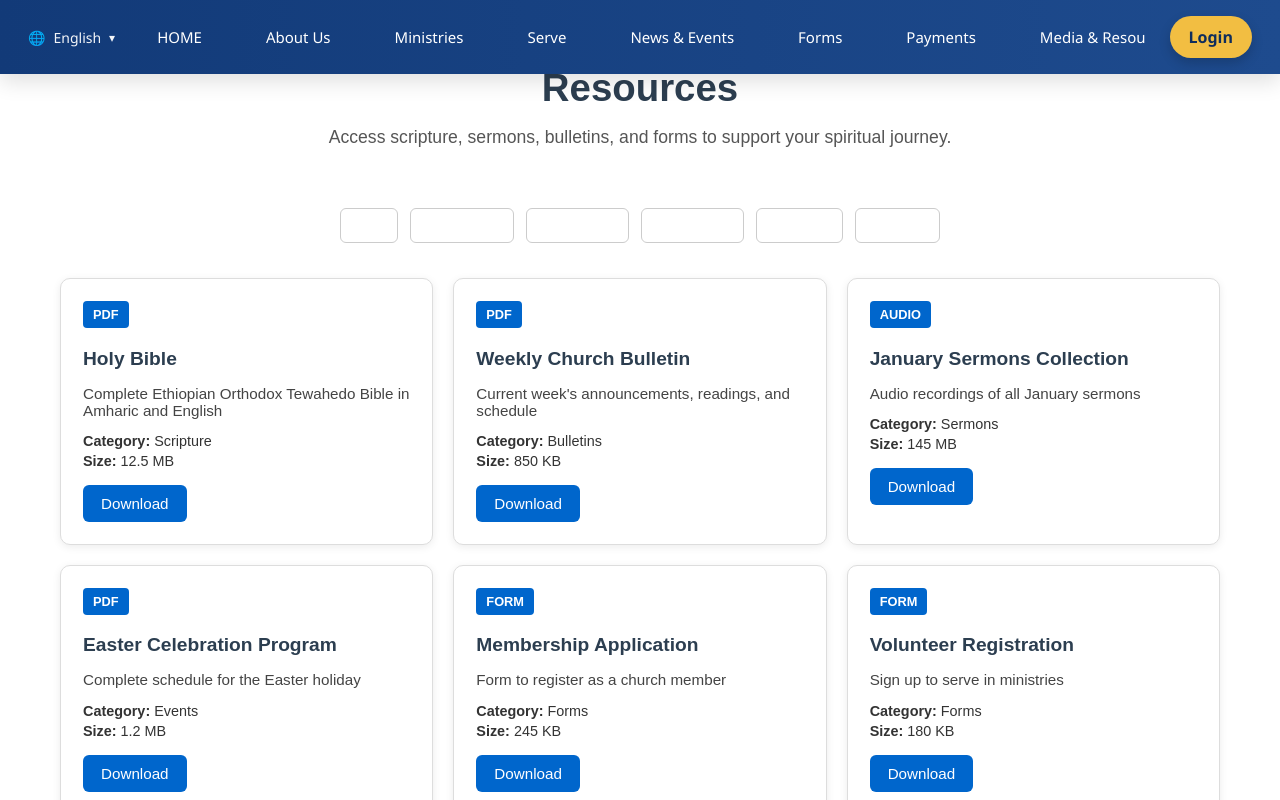
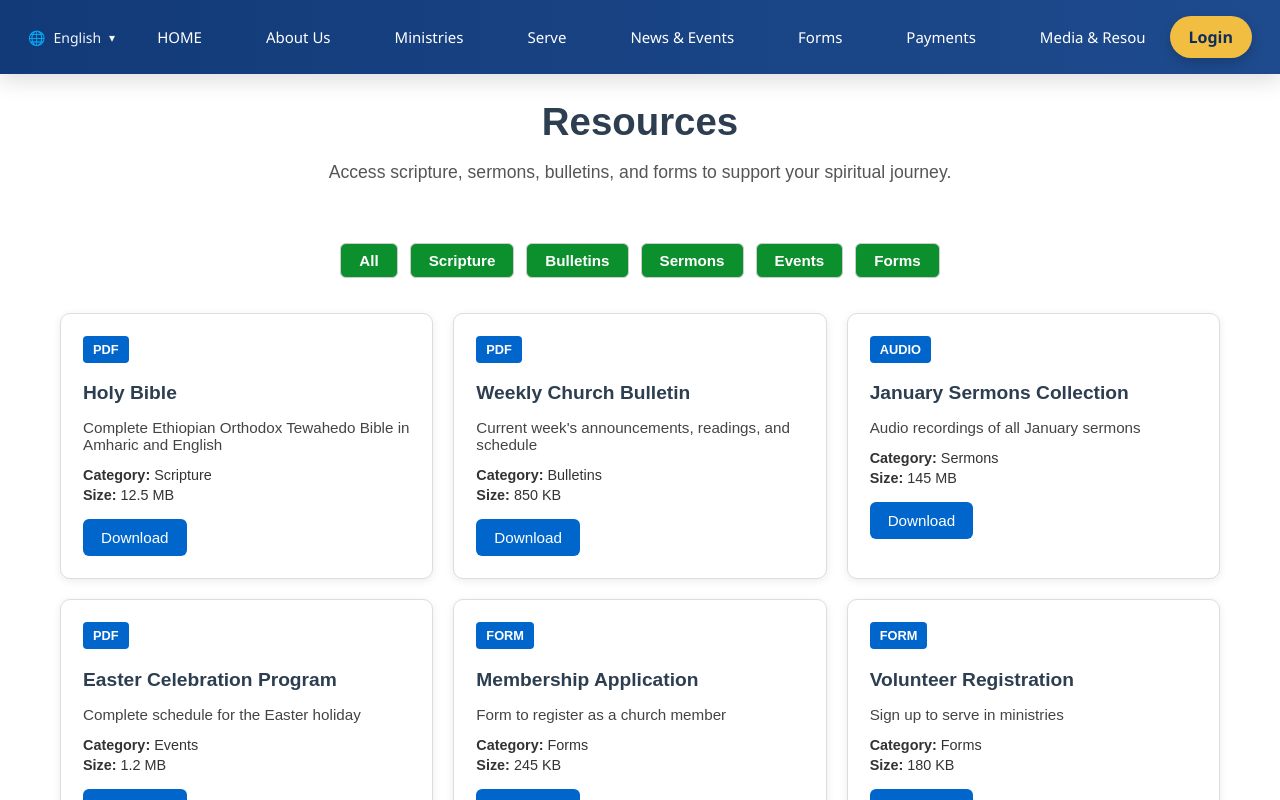
Before and after one commit to natenaltsega2225/Holy-Trinity-Ethiopian-Church-Website-Frontend, a React (Vite) app: page /more/resources in a window 1280 px wide. Shown: the top 800 px of the page. Built offline with nearby package versions, Linux system fonts and the light colour scheme.

Commit message:
updated resource page button color

```diff
--- a/src/pages/Media&Resources/Resources.jsx
+++ b/src/pages/Media&Resources/Resources.jsx
@@ -83,6 +83,7 @@ export default function Resources() {
     <div className="resources-container">
       {/* Header */}
       <header className="resources-header">
+
         <h1>Resources</h1>
         <p>
           Access scripture, sermons, bulletins, and forms to support your spiritual journey.
--- a/src/styles/Resources.css
+++ b/src/styles/Resources.css
@@ -15,7 +15,8 @@
 .resources-header h1 {
   font-size: 2.4rem;
   color: #2c3e50;
-  margin-bottom: 10px;
+  margin-bottom: 1px;
+  margin-top: 60px;
 }
 
 .resources-header p {
@@ -35,7 +36,7 @@
 .category-btn {
   padding: 8px 18px;
   border: 1px solid #ccc;
-  background: #fff;
+  background: #0c902d;
   border-radius: 6px;
   cursor: pointer;
   font-size: 0.95rem;
@@ -43,8 +44,8 @@
 }
 
 .category-btn:hover {
-  background: #e9f0ff;
-  border-color: #88aaff;
+  background: #453308;
+  border-color: #c4a910;
 }
 
 /* GRID */
```
